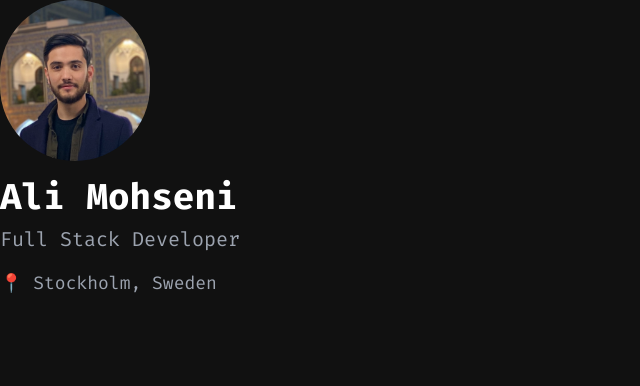
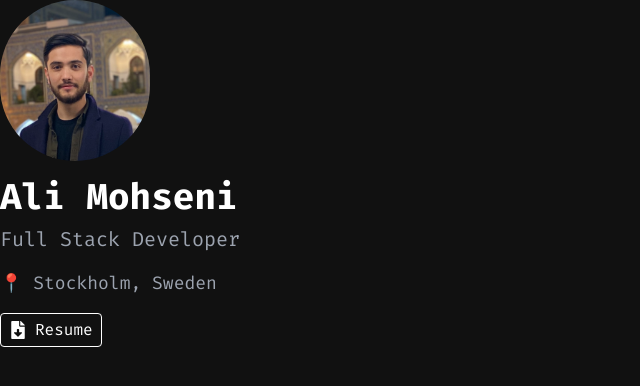
Before and after one commit to alimohseni99/portfolio, a Next.js app: page / in a window 1280 px wide. Shown: the top 386 px of the page, without its empty margins (0-640 px from the left). Built offline with nearby package versions, Linux system fonts and the light colour scheme.

Commit message:
added download resume button

```diff
--- a/src/app/page.tsx
+++ b/src/app/page.tsx
@@ -1,5 +1,11 @@
-import {Header} from "@/header/header";
+import { Header } from "@/header/header";
+import { Socials} from "@/socials/socials";
 
 export default function Home() {
-  return <Header />;
+  return (
+    <>
+      <Header />
+      <Socials />
+    </>
+  );
 }
--- /dev/null
+++ b/src/socials/socials.tsx
@@ -0,0 +1,14 @@
+import { FaFileDownload } from "react-icons/fa";
+export function Socials() {
+  return (
+    <>
+      <a
+        href="#"
+        className="inline-flex items-center hover:bg-white text-white hover:text-[#111111] px-2 py-1 rounded transition duration-200 mr-2 border border-white"
+      >
+        <FaFileDownload size={18} className="mr-2" />
+        Resume
+      </a>
+    </>
+  );
+}
```
